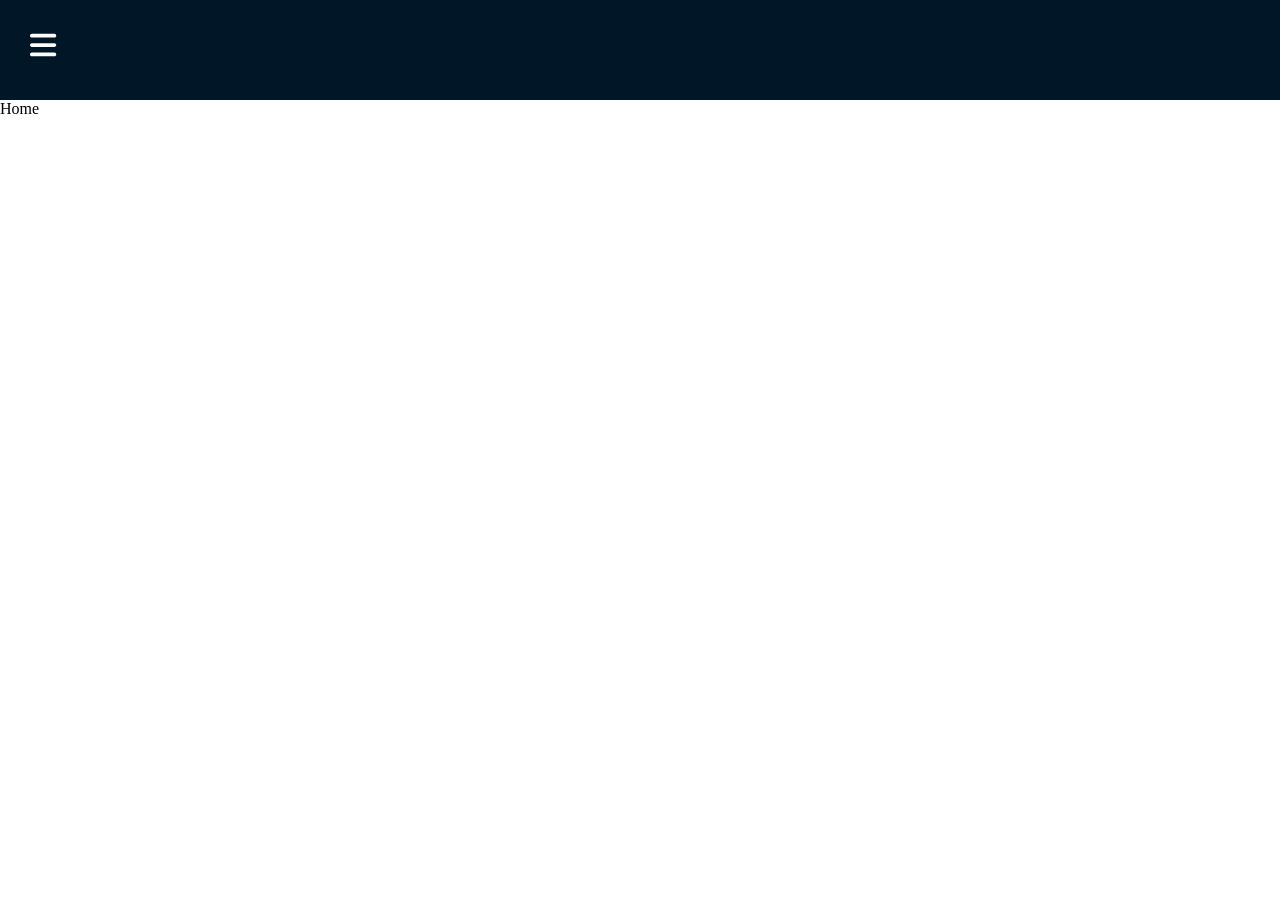
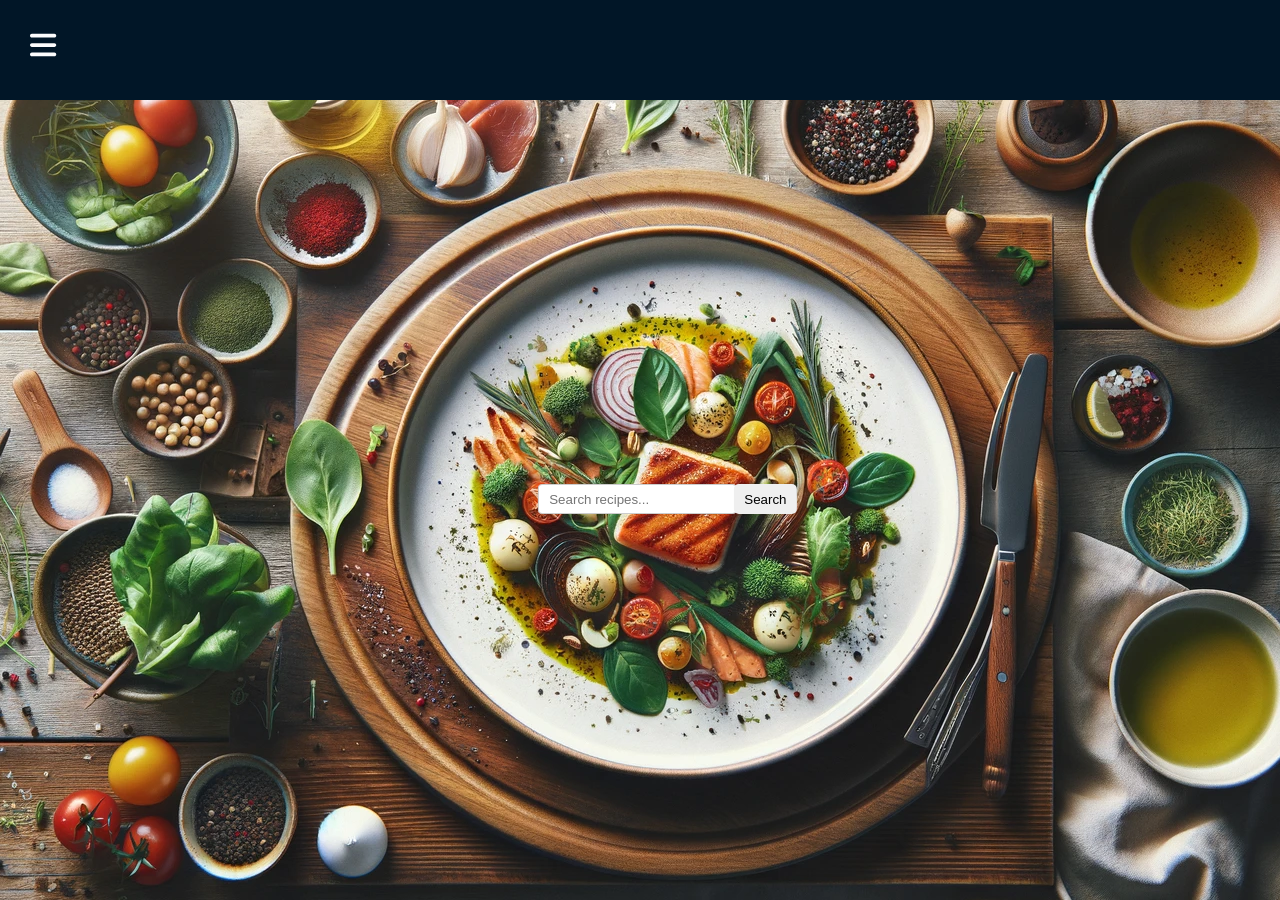
Before and after one commit to nicholsz20/recipe-site, a React (Create React App) app: page / in a window 1280 px wide. Before the commit the page ends 800 px from the top, so only its background shows below. Built offline with nearby package versions, Linux system fonts and the light colour scheme.

Commit message:
added Home Page changes

```diff
--- /dev/null
+++ b/src/Components/Home.css
@@ -0,0 +1,59 @@
+
+/* Home.css */
+.hero {
+    background-image: url('./Assets/hero.webp');
+    background-size: 100% 1;
+    background-position: center;
+    background-repeat: no-repeat;
+    width: 100%;
+    height: 100vh;
+    display: flex;
+    justify-content: center;
+    align-items: center;
+    text-align: center;
+    color: #fff;
+  }
+
+.hero input {
+    top: 40%; /* Adjust this as needed */
+    left: 50%;
+    transform: translateX(15%);
+    width: 100px auto; /* Allows the card to only be as wide as its content */
+    max-width: 380px; /* Max width can still be 380px */
+    padding: 10px;
+    margin-bottom: 2px;
+    border: 1px solid #ccc;
+    border-radius: 4px;
+    box-sizing: border-box;
+    height: 30px;
+}
+
+.hero button {
+    top: 40%; /* Adjust this as needed */
+    left: 50%;
+    height: 30px;
+    transform: translateX(40%);
+    margin-bottom: 2px;
+    width: auto; /* Allows the card to only be as wide as its content */
+    max-width: 380px; /* Max width can still be 380px */
+    padding: 2px 10px;
+    margin-left: 2px;
+    color: #020202;
+    border: 1px;
+    border-radius: 5px;
+    box-sizing: border-box;
+    cursor: pointer;
+}
+
+
+
+.hero button:hover {
+    background-color: #617c99;
+}
+
+@media (max-width: 768px) {
+    .hero {
+      width: 80%; /* Adjusted to a percentage for smaller screens */
+      top: 20%; /* Give more space at the top on smaller screens */
+    }
+  }
--- a/src/Components/Home.tsx
+++ b/src/Components/Home.tsx
@@ -1,9 +1,31 @@
+// import React, { useState } from 'react';
+
+import './Home.css';
+
+
 const Home = () => {
+    // State for search input
+    // const [searchInput, setSearchInput] = useState('');
+
+    // Function to handle search submit
+    // const handleSearch = () => {
+    //     // You would implement search functionality here
+    //     console.log('Searching for:', searchInput);
+    // };
+
     return (
         <div>
-            Home
+            <div className="hero">
+                <input
+                    type="text"
+                    // value={searchInput}
+                    // onChange={(e) => setSearchInput(e.target.value)}
+                    placeholder="Search recipes..."
+                />
+                <button>Search</button>
+            </div>
         </div>
-    )
-}
+    );
+};
 
 export default Home;
```
Also changed, not shown: src/Components/Assets/hero.webp (added), src/Components/notes.txt (added).
